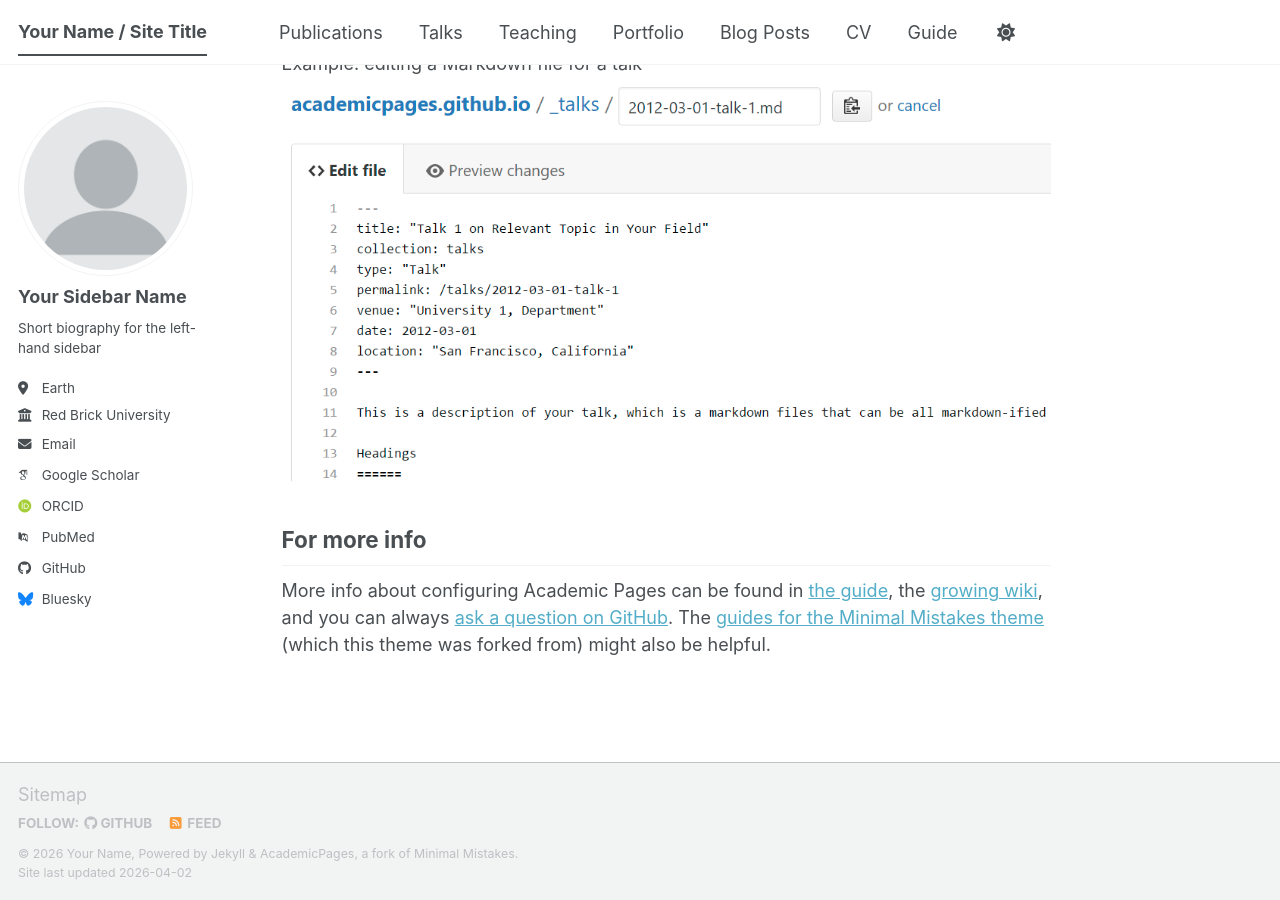
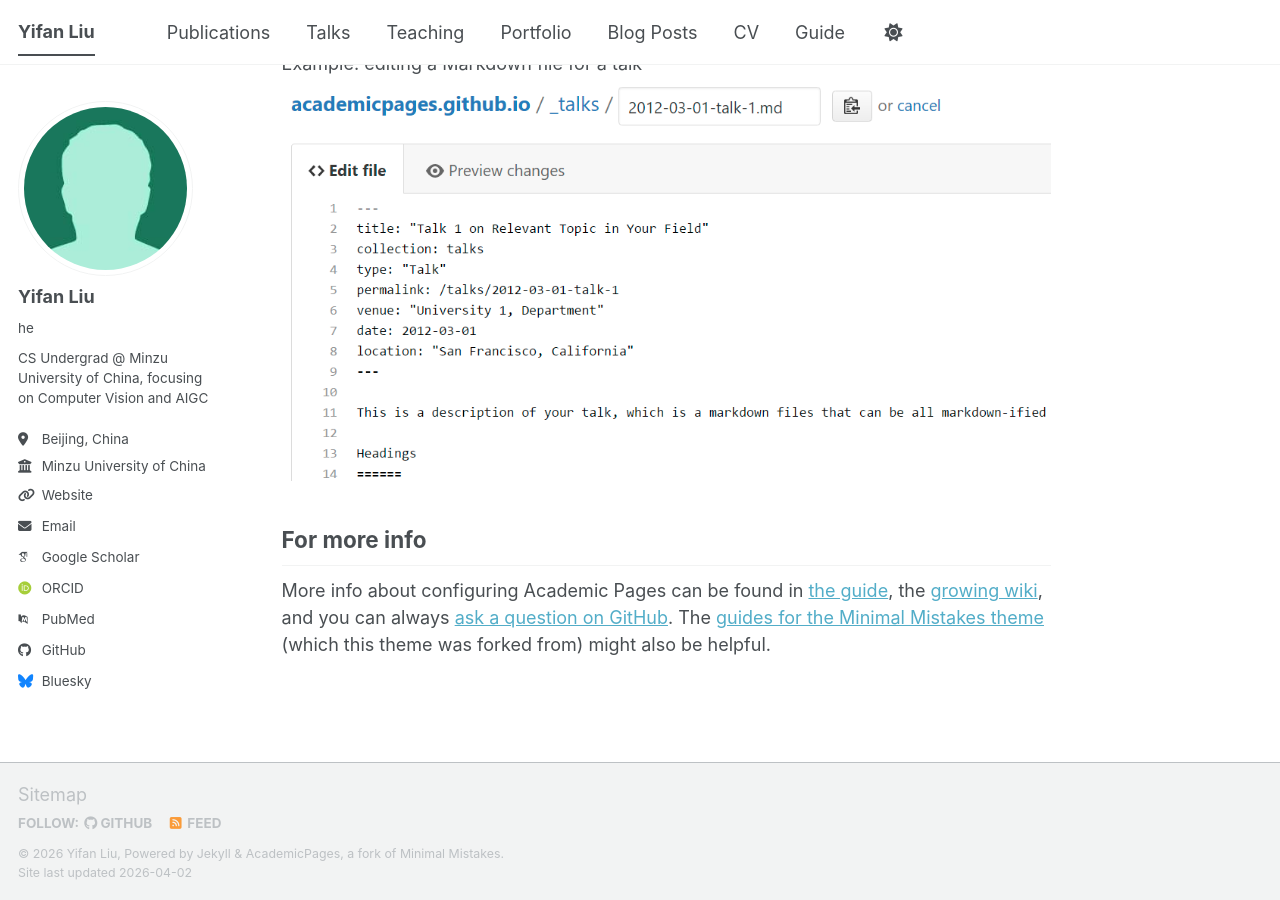
Before and after one commit to Yifan-Liu2006/Yifan-Liu2006.github.io, a Jekyll site: the page built from _pages/about.md, in a window 1280 px wide and 900 px high, scrolled down 2720 px. Built offline with Jekyll 4.4.1, drawn with Linux system fonts in a browser that asks for light colours; some web fonts are replaced; a script bundle is joined from its source files by our own code; library files that are not in the unit come from our copies.

Commit message:
Update _config.yml

```diff
--- a/_config.yml
+++ b/_config.yml
@@ -9,28 +9,28 @@
 # Basic Site Settings
 locale                   : "en-US"
 site_theme               : "default" # The available themes options are "default", "air", "sunrise", "mint", "dirt" and "contrast"
-title                    : "Your Name / Site Title"
+title                    : "Yifan Liu"
 title_separator          : "-"
-name                     : &name "Your Name"
-description              : &description "Your Name's academic portfolio"   # Update this with a general description of your site, this is the default if not overridden by a page
-url                      : https://academicpages.github.io # The base hostname & protocol for your site e.g. "https://[your GitHub username].github.io",
+name                     : "Yifan Liu"
+description              : "Undergraduate student majoring in Computer Science and Technology, Minzu University of China. Research interests include Computer Vision, AIGC and Multimodal Learning."   # Update this with a general description of your site, this is the default if not overridden by a page
+url                      : "https://Yifan-Liu2006.github.io" # The base hostname & protocol for your site e.g. "https://[your GitHub username].github.io",
                                                            # or if you already have some other page hosted on Github then use "https://[your GitHub username].github.io/[Your Repo Name]"
 baseurl                  : "" # the subpath of your site, e.g. "/blog"
-repository               : "academicpages/academicpages.github.io"
+repository               : "Yifan-Liu2006/Yifan-Liu2006.github.io"
 
 # Site Author - The following control what appear as part of the author content on the side bar.
 #               If a field is blank the icon and link will not appear, otherwise it will be shown.
 #               Additional customization can be done by editing /_includes/author-profile.html
 author:
   # Biographic information
-  avatar           : "profile.png"
-  name             : "Your Sidebar Name"
-  pronouns         : # example: "she/her"
-  bio              : "Short biography for the left-hand sidebar"
-  location         : "Earth"
-  employer         : "Red Brick University"
-  uri              : # URL
-  email            : "none@example.org"
+  avatar           : "bio-photo-2.jpg"
+  name             : "Yifan Liu"
+  pronouns         : "he"
+  bio              : "CS Undergrad @ Minzu University of China, focusing on Computer Vision and AIGC"
+  location         : "Beijing, China"
+  employer         : "Minzu University of China"
+  uri              : "https://Yifan-Liu2006.github.io"
+  email            : "24012035@muc.edu.cn"
 
   # Academic websites
   academia         : # URL
```
